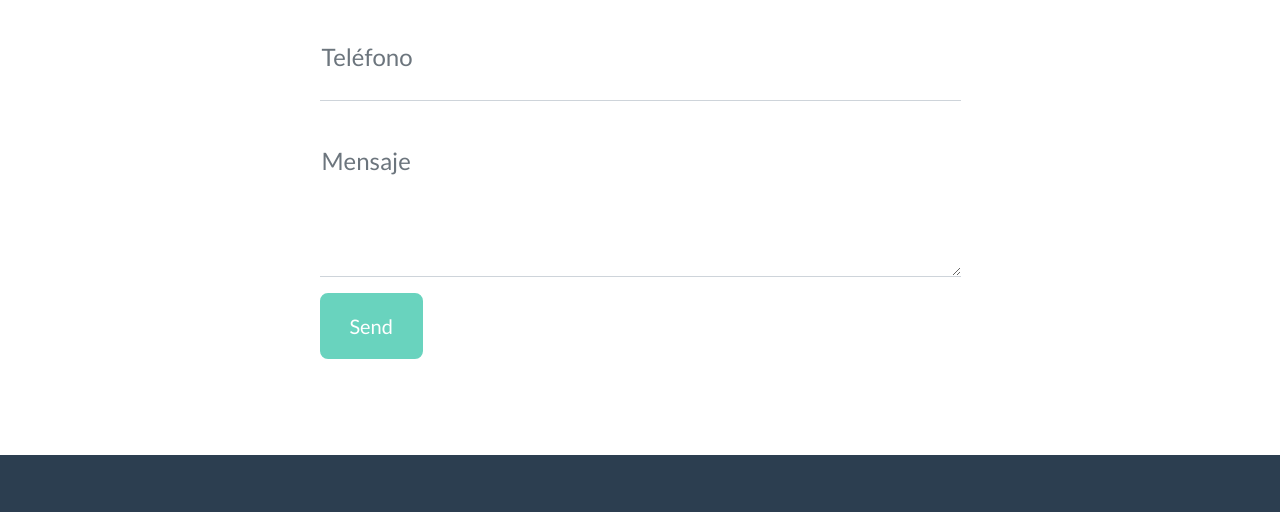
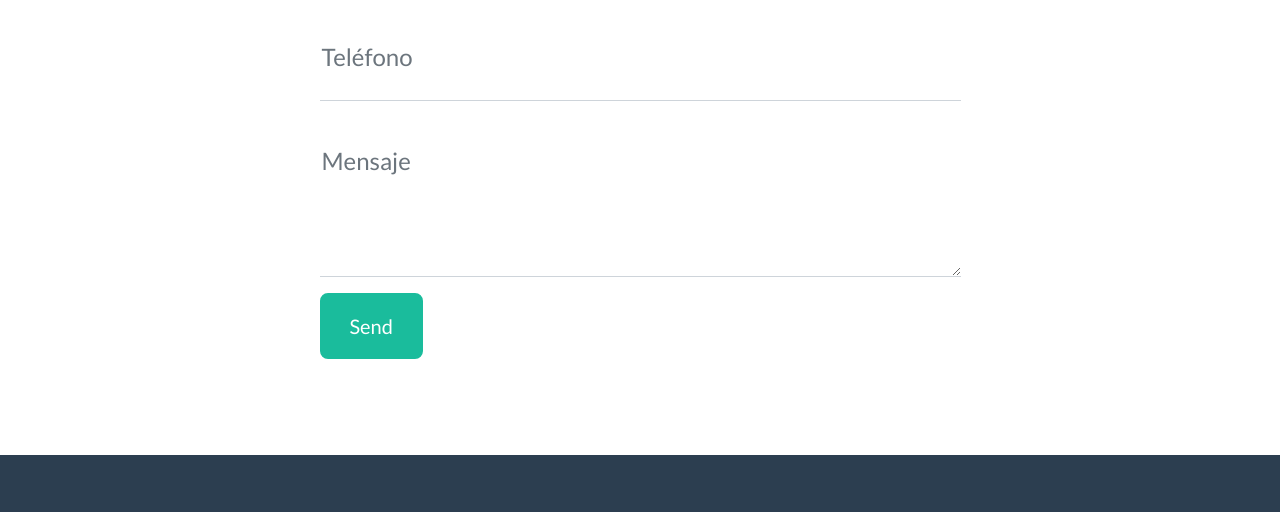
Before and after one commit to CristianP50/trabajo-final, a plain HTML site: page home.html in a window 1280 px wide. Shown: the part 1843-2355 px from the top of the page. Drawn offline with nearby package versions, Linux system fonts and the light colour scheme; no server answers.

Commit message:
actualizado

```diff
--- a/home.html
+++ b/home.html
@@ -125,7 +125,7 @@
                             <!-- an error submitting the form-->
                             <div class="d-none" id="submitErrorMessage"><div class="text-center text-danger mb-3">Error sending message!</div></div>
                             <!-- Submit Button-->
-                            <button class="btn btn-primary btn-xl disabled" type="submit">Send</button>
+                            <button class="btn btn-primary btn-xl" type="submit">Send</button>
                         </form>
                     </div>
                 </div>
```
Also changed, not shown: index.html (+1 -1 lines).
